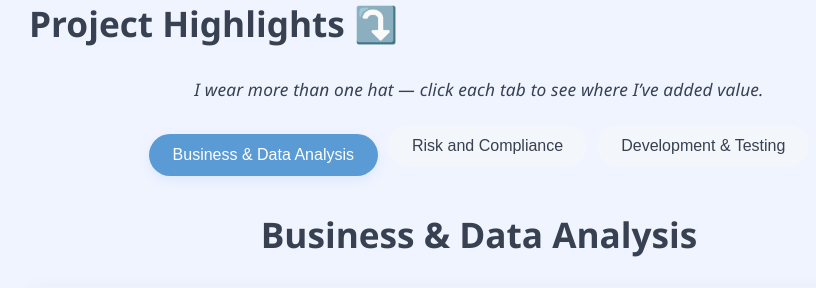
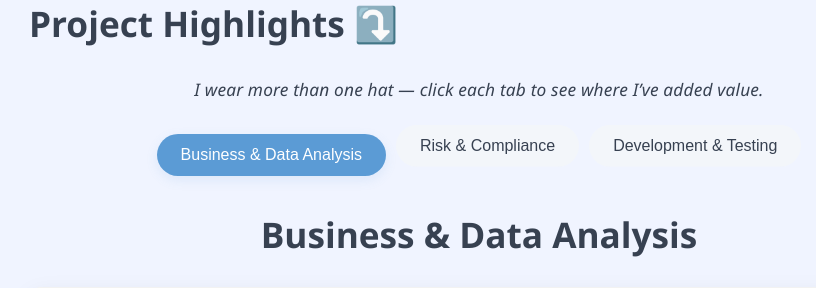
Before and after one commit to holygrail0063/akash-portfolio, a Flask app: page / in a window 1280 px wide. Shown: the part 2976-3264 px from the top of the page, without its empty margins (161-977 px from the left). Run offline with Flask 2, Linux system fonts and the light colour scheme; some libraries are stand-ins or nearby versions.

Commit message:
Update index.html

```diff
--- a/templates/index.html
+++ b/templates/index.html
@@ -297,7 +297,7 @@
         <div class="tab-container">
             <div class="tab-buttons">
                 <button class="tab-button active" onclick="openTab('business')">Business & Data Analysis</button>
-                <button class="tab-button" onclick="openTab('risk')">Risk and Compliance</button>
+                <button class="tab-button" onclick="openTab('risk')">Risk & Compliance</button>
                 <button class="tab-button" onclick="openTab('dev')">Development & Testing</button>
             </div>
 
@@ -341,7 +341,7 @@
                     </div>
                 </section>
                 <section id="risk" class="tab-content">
-                    <h2>Risk and Compliance</h2>
+                    <h2>Risk & Compliance</h2>
                     <div class="project-item">
                         <h3>Fraud Prevention Rules Development</h3>
                         <ul>
```
